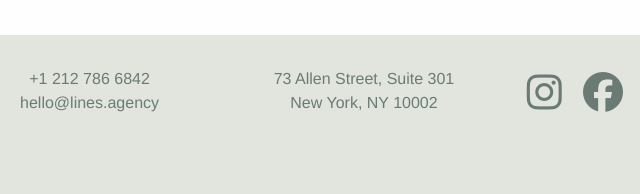
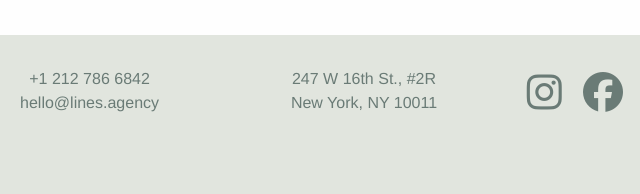
Before and after one commit to hdlnd/lines_final, a website: page index.html in a window 1280 px wide. Shown: the part 1401-1595 px from the top of the page, 276-916 px from the left. Drawn offline with Linux system fonts and the light colour scheme.

Commit message:
Updated address

```diff
--- a/index.html
+++ b/index.html
@@ -148,8 +148,8 @@
         </div>
         <div class="small-12 medium-4 column footer-content">
           <address class="street-address text-center">
-            <a target="_blank" id="alamat" class="remove-link-color" href="http://j.mp/linesAgencyLocation">73 Allen Street, Suite 301<br>
-            New York, NY 10002</a>
+            <a target="_blank" id="alamat" class="remove-link-color" href="http://bit.ly/LinesAgency">247 W 16th St., #2R<br>
+            New York, NY 10011</a>
             <script type="text/javascript">
               var alamat = document.getElementById('alamat');
               analytics.trackLink(alamat, 'Clicked CTA', {
```
